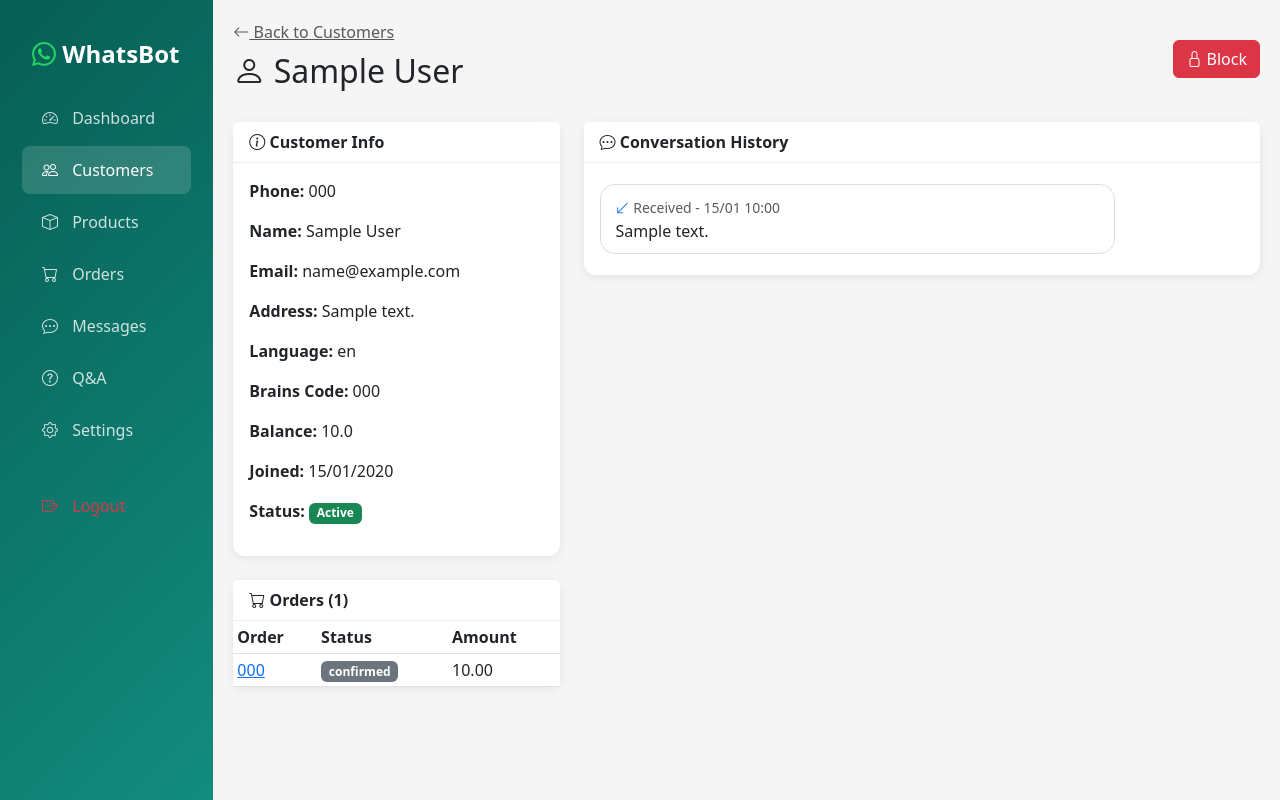
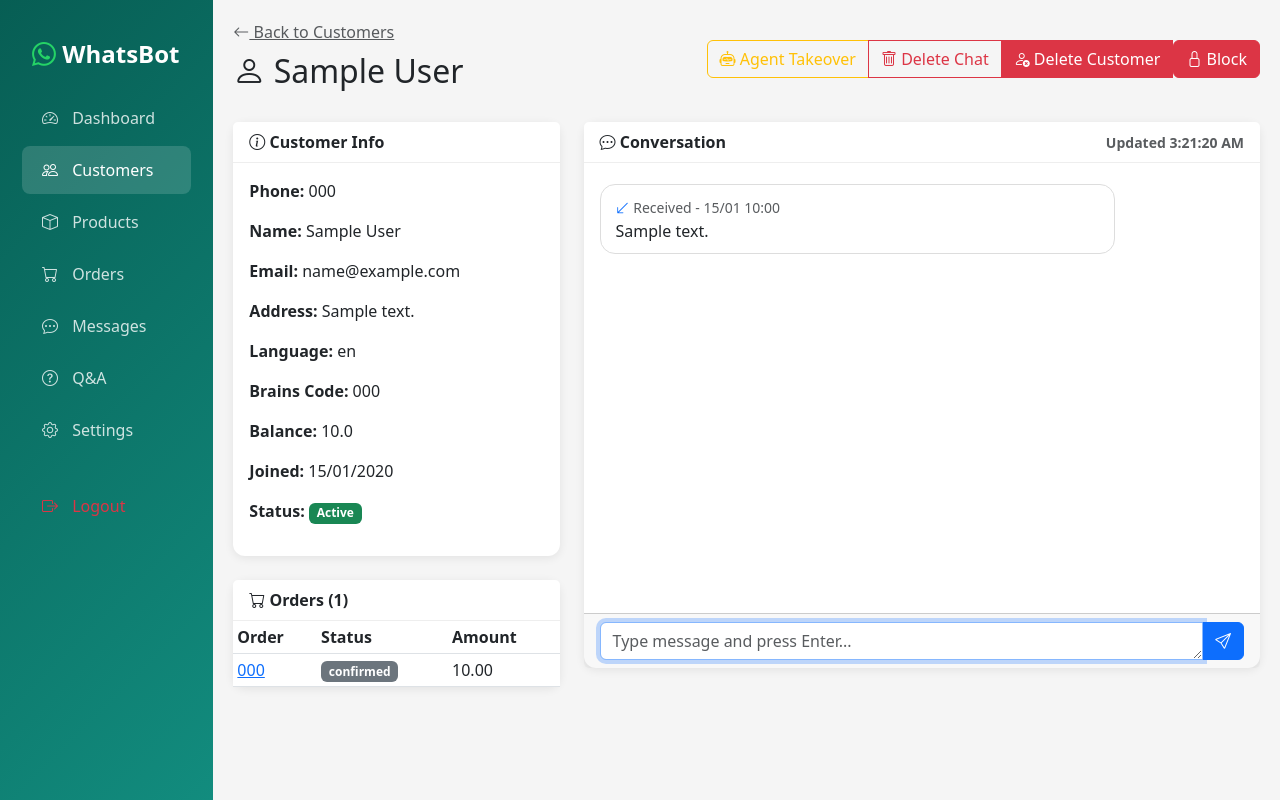
Before and after one commit to mmdelhajj/NEWBOTFINAL, a FastAPI app: page /customers/1 in a window 1280 px wide. Run offline with FastAPI, Linux system fonts and the light colour scheme; the visitor is signed in with stand-in values (Sample User, id 1); tables that the repository leaves empty hold one stand-in row (values such as "Sample post").

Commit message:
Add customer management features and live chat
- Add customer reply, toggle-bot, delete-chat, delete-customer routes
- Add bot_paused_until field to Customer model for agent takeover
- Check bot pause status before auto-replying
- Sort customers by last_message_at (most recent first)
- Add live chat interface with auto-refresh every 3 seconds
- Press Enter to send message, auto-scroll to bottom
- Add now variable to customer_detail template context

🤖 Generated with [Claude Code](https://claude.com/claude-code)

Co-Authored-By: Claude Opus 4.5 <noreply@anthropic.com>

```diff
--- a/main.py
+++ b/main.py
@@ -196,13 +196,15 @@ async def dashboard(request: Request, db: Session = Depends(get_db)):
 
 
 @app.get("/customers", response_class=HTMLResponse)
-async def customers_page(request: Request, page: int = 1, search: str = None, db: Session = Depends(get_db)):
+async def customers_page(request: Request, page: int = 1, per_page: int = 50, search: str = None, db: Session = Depends(get_db)):
     """Customers management page"""
     user = get_current_user(request)
     if not user:
         return RedirectResponse(url="/login", status_code=302)
 
-    per_page = 20
+    # Validate per_page (allow 50, 100, 200)
+    if per_page not in [50, 100, 200]:
+        per_page = 50
     query = db.query(Customer)
 
     if search:
@@ -212,7 +214,7 @@ async def customers_page(request: Request, page: int = 1, search: str = None, db
         ))
 
     total = query.count()
-    customers = query.order_by(desc(Customer.created_at)).offset((page-1)*per_page).limit(per_page).all()
+    customers = query.order_by(desc(Customer.last_message_at)).offset((page-1)*per_page).limit(per_page).all()
     total_pages = (total + per_page - 1) // per_page
 
     return templates.TemplateResponse("customers.html", {
@@ -245,7 +247,8 @@ async def customer_detail(request: Request, customer_id: int, db: Session = Depe
         "user": user,
         "customer": customer,
         "messages": messages,
-        "orders": orders
+        "orders": orders,
+        "now": datetime.now()
     })
 
 
@@ -257,6 +260,123 @@ async def block_customer(customer_id: int, db: Session = Depends(get_db)):
         customer.is_blocked = not customer.is_blocked
         db.commit()
     return RedirectResponse(url=f"/customers/{customer_id}", status_code=302)
+
+
+@app.post("/customers/{customer_id}/reply")
+async def reply_to_customer(
+    customer_id: int,
+    message: str = Form(...),
+    db: Session = Depends(get_db)
+):
+    """Send reply to customer via WhatsApp"""
+    customer = db.query(Customer).filter(Customer.id == customer_id).first()
+    if not customer:
+        return JSONResponse({"success": False, "error": "Customer not found"})
+
+    try:
+        # Send message via ProxSMS
+        result = await proxsms.send_message(customer.phone, message)
+
+        if result.get('success'):
+            # Save message to database
+            new_message = Message(
+                customer_id=customer_id,
+                message=message,
+                direction='SENT'
+            )
+            db.add(new_message)
+            db.commit()
+            return JSONResponse({"success": True})
+        else:
+            return JSONResponse({"success": False, "error": result.get('error', 'Failed to send')})
+    except Exception as e:
+        logger.error(f"Reply error: {e}")
+        return JSONResponse({"success": False, "error": str(e)})
+
+
+@app.get("/customers/{customer_id}/messages")
+async def get_customer_messages(
+    customer_id: int,
+    db: Session = Depends(get_db)
+):
+    """Get messages for live polling"""
+    messages = db.query(Message).filter(Message.customer_id == customer_id).order_by(Message.created_at).all()
+    return JSONResponse({
+        "messages": [
+            {
+                "id": m.id,
+                "message": m.message or "",
+                "direction": m.direction,
+                "time": m.created_at.strftime("%d/%m %H:%M") if m.created_at else ""
+            }
+            for m in messages
+        ]
+    })
+
+
+@app.post("/customers/{customer_id}/toggle-bot")
+async def toggle_bot_for_customer(
+    customer_id: int,
+    db: Session = Depends(get_db)
+):
+    """Toggle bot auto-reply for customer (5 hour pause)"""
+    customer = db.query(Customer).filter(Customer.id == customer_id).first()
+    if not customer:
+        return JSONResponse({"success": False, "error": "Customer not found"})
+
+    now = datetime.now()
+
+    if customer.bot_paused_until and customer.bot_paused_until > now:
+        # Bot is paused - resume it
+        customer.bot_paused_until = None
+        db.commit()
+        return JSONResponse({"success": True, "paused": False, "message": "Bot resumed"})
+    else:
+        # Pause bot for 5 hours
+        customer.bot_paused_until = now + timedelta(hours=5)
+        db.commit()
+        return JSONResponse({"success": True, "paused": True, "message": "Bot paused for 5 hours"})
+
+
+@app.post("/customers/{customer_id}/delete-chat")
+async def delete_customer_chat(
+    customer_id: int,
+    db: Session = Depends(get_db)
+):
+    """Delete all messages for a customer"""
+    try:
+        db.query(Message).filter(Message.customer_id == customer_id).delete()
+        db.commit()
+        return JSONResponse({"success": True})
+    except Exception as e:
+        logger.error(f"Delete chat error: {e}")
+        return JSONResponse({"success": False, "error": str(e)})
+
+
+@app.post("/customers/{customer_id}/delete")
+async def delete_customer(
+    customer_id: int,
+    db: Session = Depends(get_db)
+):
+    """Delete customer and all their data"""
+    try:
+        # Delete messages
+        db.query(Message).filter(Message.customer_id == customer_id).delete()
+        # Delete conversation state
+        db.query(ConversationState).filter(ConversationState.customer_id == customer_id).delete()
+        # Delete order items for customer's orders
+        order_ids = [o.id for o in db.query(Order).filter(Order.customer_id == customer_id).all()]
+        if order_ids:
+            db.query(OrderItem).filter(OrderItem.order_id.in_(order_ids)).delete(synchronize_session=False)
+        # Delete orders
+        db.query(Order).filter(Order.customer_id == customer_id).delete()
+        # Delete customer
+        db.query(Customer).filter(Customer.id == customer_id).delete()
+        db.commit()
+        return JSONResponse({"success": True})
+    except Exception as e:
+        logger.error(f"Delete customer error: {e}")
+        return JSONResponse({"success": False, "error": str(e)})
 
 
 @app.get("/products", response_class=HTMLResponse)
@@ -556,6 +676,15 @@ class MessageProcessor:
             if customer.is_blocked:
                 logger.info(f"Blocked customer {phone} tried to message")
                 return {'success': True, 'customer_id': customer.id, 'blocked': True}
+
+            # Check if bot is paused for this customer (agent takeover)
+            if customer.bot_paused_until and customer.bot_paused_until > datetime.now():
+                logger.info(f"Bot paused for customer {phone} until {customer.bot_paused_until}")
+                # Still save the message but don't auto-reply
+                self._save_message(customer.id, message, 'RECEIVED', attachment)
+                customer.last_message_at = datetime.now()
+                self.db.commit()
+                return {'success': True, 'customer_id': customer.id, 'bot_paused': True}
 
             self._save_message(customer.id, message, 'RECEIVED', attachment)
             state = self._get_conversation_state(customer.id)
--- a/models.py
+++ b/models.py
@@ -33,6 +33,7 @@ class Customer(Base):
     # Status
     is_active = Column(Boolean, default=True)
     is_blocked = Column(Boolean, default=False)
+    bot_paused_until = Column(DateTime, nullable=True)  # Pause bot auto-reply until this time
 
     # Timestamps
     created_at = Column(DateTime, default=datetime.now)
--- a/templates/customer_detail.html
+++ b/templates/customer_detail.html
@@ -6,15 +6,31 @@
         <a href="/customers" class="text-muted"><i class="bi bi-arrow-left"></i> Back to Customers</a>
         <h2 class="mt-2"><i class="bi bi-person"></i> {{ customer.name or customer.phone }}</h2>
     </div>
-    <form method="post" action="/customers/{{ customer.id }}/block">
-        <button type="submit" class="btn {% if customer.is_blocked %}btn-success{% else %}btn-danger{% endif %}">
-            {% if customer.is_blocked %}
-            <i class="bi bi-unlock"></i> Unblock
+    <div class="btn-group">
+        <button type="button" class="btn {% if customer.bot_paused_until and customer.bot_paused_until > now %}btn-warning{% else %}btn-outline-warning{% endif %}" onclick="toggleBot()">
+            <i class="bi bi-robot"></i>
+            {% if customer.bot_paused_until and customer.bot_paused_until > now %}
+            Bot Paused
             {% else %}
-            <i class="bi bi-lock"></i> Block
+            Agent Takeover
             {% endif %}
         </button>
-    </form>
+        <button type="button" class="btn btn-outline-danger" onclick="deleteChat()">
+            <i class="bi bi-trash"></i> Delete Chat
+        </button>
+        <button type="button" class="btn btn-danger" onclick="deleteCustomer()">
+            <i class="bi bi-person-x"></i> Delete Customer
+        </button>
+        <form method="post" action="/customers/{{ customer.id }}/block" style="display:inline;">
+            <button type="submit" class="btn {% if customer.is_blocked %}btn-success{% else %}btn-danger{% endif %}">
+                {% if customer.is_blocked %}
+                <i class="bi bi-unlock"></i> Unblock
+                {% else %}
+                <i class="bi bi-lock"></i> Block
+                {% endif %}
+            </button>
+        </form>
+    </div>
 </div>
 
 <div class="row">
@@ -69,25 +85,155 @@
     <!-- Messages -->
     <div class="col-md-8 mb-4">
         <div class="card">
-            <div class="card-header"><i class="bi bi-chat-dots"></i> Conversation History</div>
-            <div class="card-body" style="max-height: 600px; overflow-y: auto;">
-                {% for msg in messages %}
-                <div class="message-bubble {% if msg.direction == 'RECEIVED' %}message-received{% else %}message-sent{% endif %}">
-                    <small class="text-muted">
-                        {% if msg.direction == 'RECEIVED' %}
-                        <i class="bi bi-arrow-down-left text-primary"></i> Received
-                        {% else %}
-                        <i class="bi bi-arrow-up-right text-success"></i> Sent
-                        {% endif %}
-                        - {{ msg.created_at.strftime('%d/%m %H:%M') if msg.created_at else '' }}
-                    </small>
-                    <div style="white-space: pre-wrap;">{{ msg.message }}</div>
+            <div class="card-header d-flex justify-content-between align-items-center">
+                <span><i class="bi bi-chat-dots"></i> Conversation</span>
+                <small class="text-muted" id="lastUpdate">Auto-refresh ON</small>
+            </div>
+            <div class="card-body" id="messagesContainer" style="height: 450px; overflow-y: auto; display: flex; flex-direction: column;">
+                <!-- Messages will be loaded here -->
+            </div>
+            <div class="card-footer">
+                <div class="input-group">
+                    <textarea class="form-control" id="replyMessage" rows="1" placeholder="Type message and press Enter..." onkeydown="handleKeyPress(event)"></textarea>
+                    <button type="button" class="btn btn-primary" id="sendBtn" onclick="sendMessage()">
+                        <i class="bi bi-send"></i>
+                    </button>
                 </div>
-                {% else %}
-                <p class="text-center text-muted">No messages yet</p>
-                {% endfor %}
             </div>
         </div>
     </div>
 </div>
+
+<script>
+let lastMessageCount = 0;
+let refreshInterval;
+
+// Load messages on page load
+document.addEventListener('DOMContentLoaded', function() {
+    loadMessages();
+    refreshInterval = setInterval(loadMessages, 3000); // Refresh every 3 seconds
+    document.getElementById('replyMessage').focus();
+});
+
+function loadMessages() {
+    fetch('/customers/{{ customer.id }}/messages')
+        .then(r => r.json())
+        .then(data => {
+            const container = document.getElementById('messagesContainer');
+            const shouldScroll = (container.scrollTop + container.clientHeight >= container.scrollHeight - 50) || lastMessageCount !== data.messages.length;
+
+            if (data.messages.length === 0) {
+                container.innerHTML = '<p class="text-center text-muted m-auto">No messages yet</p>';
+            } else {
+                let html = '';
+                data.messages.forEach(msg => {
+                    const isReceived = msg.direction === 'RECEIVED';
+                    html += `<div class="message-bubble ${isReceived ? 'message-received' : 'message-sent'}" style="margin-bottom: 10px;">
+                        <small class="text-muted">
+                            ${isReceived ? '<i class="bi bi-arrow-down-left text-primary"></i> Received' : '<i class="bi bi-arrow-up-right text-success"></i> Sent'}
+                            - ${msg.time}
+                        </small>
+                        <div style="white-space: pre-wrap;">${escapeHtml(msg.message)}</div>
+                    </div>`;
+                });
+                container.innerHTML = html;
+            }
+
+            // Scroll to bottom if new messages or was already at bottom
+            if (shouldScroll) {
+                container.scrollTop = container.scrollHeight;
+            }
+
+            lastMessageCount = data.messages.length;
+            document.getElementById('lastUpdate').textContent = 'Updated ' + new Date().toLocaleTimeString();
+        })
+        .catch(err => {
+            document.getElementById('lastUpdate').textContent = 'Refresh error';
+        });
+}
+
+function escapeHtml(text) {
+    const div = document.createElement('div');
+    div.textContent = text;
+    return div.innerHTML;
+}
+
+function handleKeyPress(event) {
+    if (event.key === 'Enter' && !event.shiftKey) {
+        event.preventDefault();
+        sendMessage();
+    }
+}
+
+function sendMessage() {
+    const textarea = document.getElementById('replyMessage');
+    const message = textarea.value.trim();
+    if (!message) return;
+
+    const btn = document.getElementById('sendBtn');
+    btn.disabled = true;
+
+    const formData = new FormData();
+    formData.append('message', message);
+
+    fetch('/customers/{{ customer.id }}/reply', {
+        method: 'POST',
+        body: formData
+    })
+    .then(r => r.json())
+    .then(data => {
+        if (data.success) {
+            textarea.value = '';
+            loadMessages(); // Refresh messages immediately
+        } else {
+            alert('Error: ' + data.error);
+        }
+        btn.disabled = false;
+        textarea.focus();
+    })
+    .catch(err => {
+        alert('Error sending message');
+        btn.disabled = false;
+    });
+}
+
+function toggleBot() {
+    fetch('/customers/{{ customer.id }}/toggle-bot', {method: 'POST'})
+        .then(r => r.json())
+        .then(data => {
+            if (data.success) {
+                location.reload();
+            } else {
+                alert('Error: ' + data.error);
+            }
+        });
+}
+
+function deleteChat() {
+    if (!confirm('Delete all chat history for this customer?')) return;
+    fetch('/customers/{{ customer.id }}/delete-chat', {method: 'POST'})
+        .then(r => r.json())
+        .then(data => {
+            if (data.success) {
+                loadMessages();
+            } else {
+                alert('Error: ' + data.error);
+            }
+        });
+}
+
+function deleteCustomer() {
+    if (!confirm('DELETE this customer and ALL their data (chat, orders)? This cannot be undone!')) return;
+    clearInterval(refreshInterval);
+    fetch('/customers/{{ customer.id }}/delete', {method: 'POST'})
+        .then(r => r.json())
+        .then(data => {
+            if (data.success) {
+                window.location.href = '/customers';
+            } else {
+                alert('Error: ' + data.error);
+            }
+        });
+}
+</script>
 {% endblock %}
```
